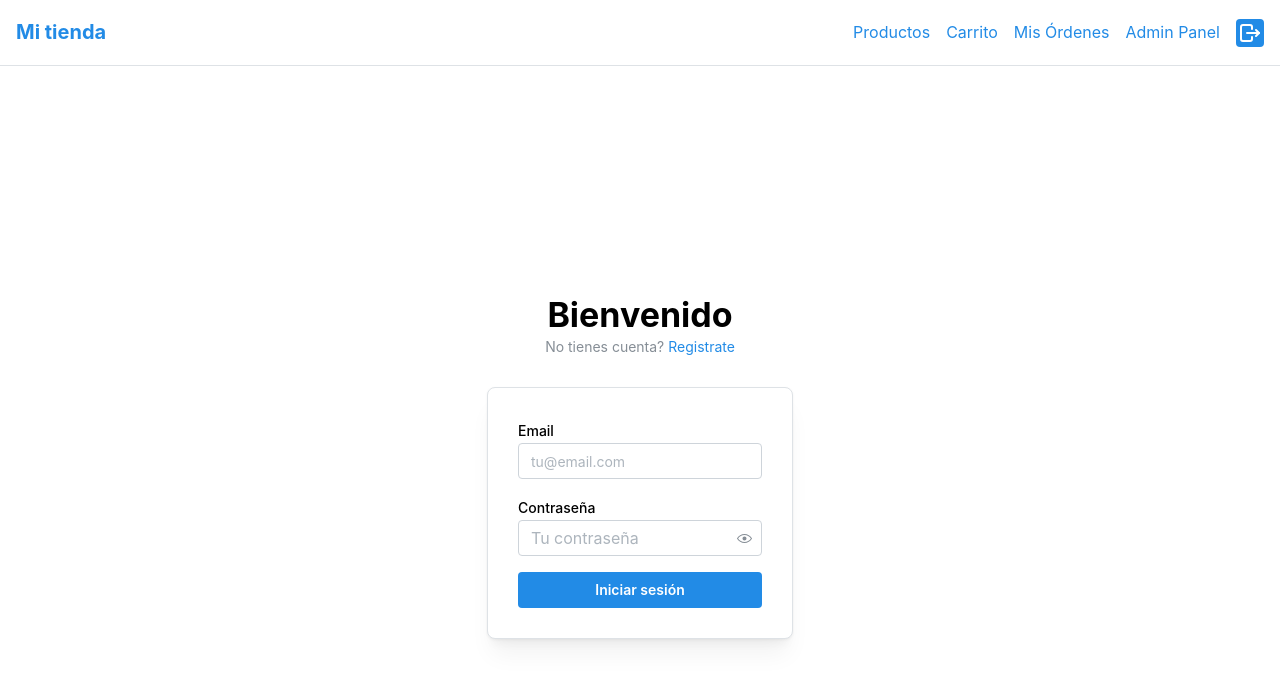
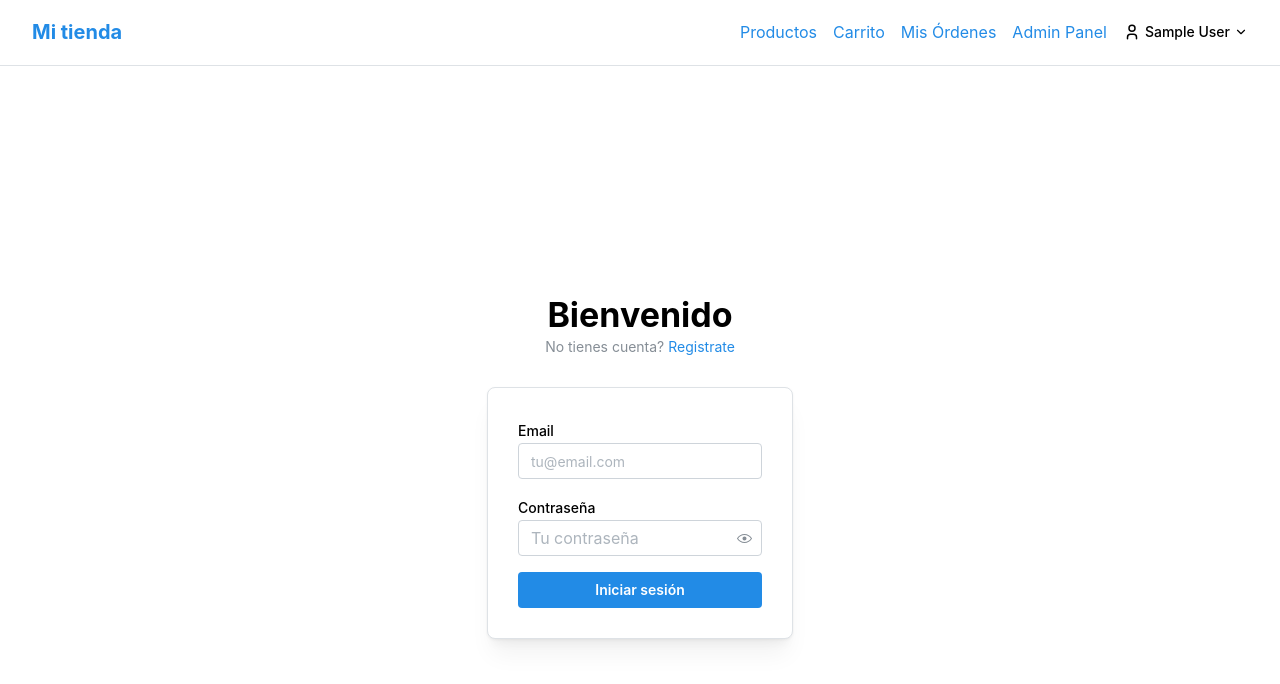
Before and after one commit to ciconid/proyecto-e-commerce-b2c, a React (Vite) app in the folder frontend/: page /login in a window 1280 px wide. Shown: the top 684 px of the page. Built offline with nearby package versions, Linux system fonts and the light colour scheme; no server answers; sample sign-in values are in the browser's storage.

Commit message:
style: mostrar nombre de usuario en la UI. Hacerlo menu desplegable y poner Cerrar Sesion ahi adentro
centrar contenidos de navbar

```diff
--- a/frontend/src/components/Navbar.tsx
+++ b/frontend/src/components/Navbar.tsx
@@ -1,6 +1,6 @@
-import { ActionIcon, Anchor, Badge, Box, Group, Text } from "@mantine/core";
+import { ActionIcon, Anchor, Badge, Box, Container, Group, Menu, Text } from "@mantine/core";
 import { Link, useNavigate } from "react-router-dom";
-import { IconLogout } from "@tabler/icons-react"
+import { IconChevronDown, IconLogout, IconUser } from "@tabler/icons-react"
 import { useAuthStore } from "../store/authStore";
 import { useCartStore } from "../store/cartStore";
 
@@ -28,6 +28,7 @@ function Navbar() {
                 zIndex: 100
             }}
         >
+            <Container size={"xl"}>
                 <Group justify="space-between">
                     <Text size="xl" fw={700} c={"blue"}>Mi tienda</Text>
 
@@ -64,13 +65,34 @@ function Navbar() {
                             </Anchor>
                         }
 
+                        <Menu shadow="md" width={200}>
+                            <Menu.Target>
+                                <Group gap={4} style={{ cursor: "pointer" }}>
+                                    <IconUser size={18} />
+                                    <Text size="sm" fw={500}>
+                                        {user?.name}
+                                    </Text>
+                                    <IconChevronDown size={14} />
+                                </Group>
+                            </Menu.Target>
 
-                    <ActionIcon onClick={handleLogout}>
-                        <IconLogout />
-                    </ActionIcon>
+                            <Menu.Dropdown>
+                                <Menu.Label>{user?.email}</Menu.Label>
+                                <Menu.Divider />
+                                <Menu.Item
+                                    color="red"
+                                    leftSection={<IconLogout size={16} />}
+                                    onClick={handleLogout}
+                                >
+                                    Cerrar sesión
+                                </Menu.Item>
+                            </Menu.Dropdown>
+                        </Menu>
                     </Group>
 
                 </Group>
+            </Container>
+
         </Box>
     );
 }
```
Lines whose indentation alone changed are shown as unchanged.
